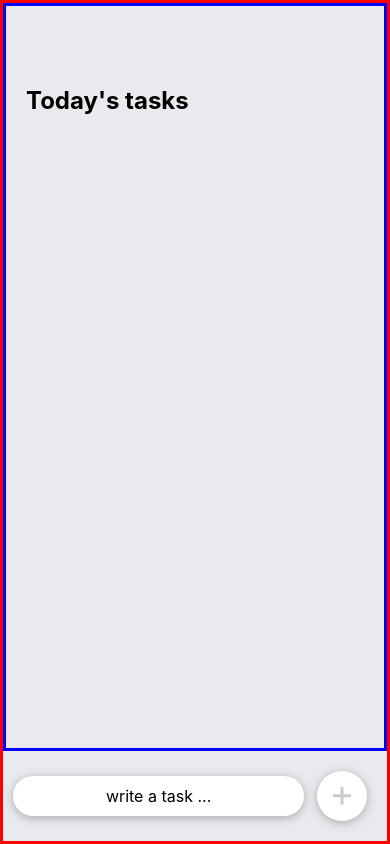
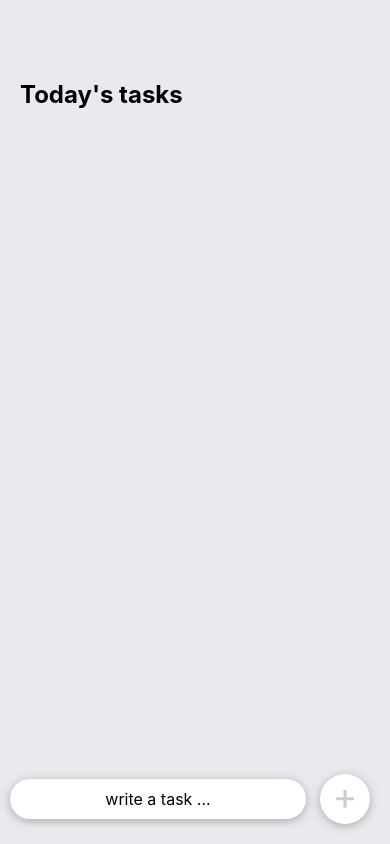
Before and after one commit to AnisLcool/react-todolist, a React Native app: screen / in a window 390 px wide. Built offline with nearby package versions, Linux system fonts and the light colour scheme.

Commit message:
version 4

```diff
--- a/App.js
+++ b/App.js
@@ -1,5 +1,5 @@
 import { StatusBar } from 'expo-status-bar';
-import { StyleSheet, Text, View, ScrollView, TextInput, TouchableOpacity } from 'react-native';
+import { StyleSheet, Text, View, ScrollView, TextInput, TouchableOpacity, Alert,Keyboard } from 'react-native';
 import { Entypo } from '@expo/vector-icons';
 import { useState } from 'react';
 import Task from './components/Task';
@@ -67,6 +67,12 @@ const App = () => {
   }
 
   const addTaskHandler = () => {
+    // la taille de '' => 0 , la taille de '     ' => 5
+    // '            '.trim() => '',         '         anis anis      '.trim() => 'anis';
+    if(taskValue.trim().length === 0){
+      return;
+    }
+    Keyboard.dismiss();
     // 1ere solution:
     setTasks([...tasks, taskValue]);
     // 2eme solution:
@@ -85,14 +91,26 @@ const App = () => {
   }
 
   const onDeleteHandler = (index) => {
+    // Alert.alert('titre','text de description','tableau d\'objets pour les boutton')
+    Alert.alert('Supprimer une tache', 'Vous etes sure?',
+      [
+        { text: 'Annuler', style: 'cancel', onPress: () => { } },
+        { text: 'Confirmer', style: 'default', onPress: () => deleteTask() }
+      ],
+    )
+    const deleteTask = () => {
+      // ajouter une fenetre de confirmation
       // mutable way, immutable way
       // pour supprimer un élément depuis un tableau : filter , splice , slice
       // 1ere solution;
-    const newTasks = tasks.filter((element, idx) => idx !== index);
-    setTasks(newTasks);
+
 
       // 2eme solution;
       //  setTasks((prevTasks) => prevTasks.filter((element, idx) => idx !== index));
+      const newTasks = tasks.filter((element, idx) => idx !== index);
+      setTasks(newTasks);
+    }
+
 
   }
 
@@ -139,16 +157,14 @@ const styles = StyleSheet.create({
   container: {
     flex: 1,
     backgroundColor: '#E8EAED',
-    borderColor: 'red',
-    borderWidth: 3,
+
     justifyContent: 'space-between'
   },
   taskWrapper: {
     paddingTop: 80,
     paddingVertical: 20,
     flex: 1,
-    borderColor: 'blue',
-    borderWidth: 3,
+
     // height:'70%'
   },
   sectionTitle: {
```
Lines whose indentation alone changed are shown as unchanged.
